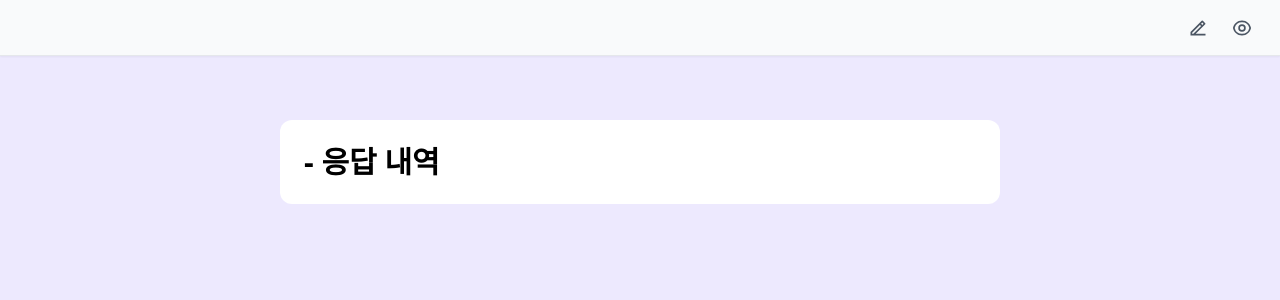
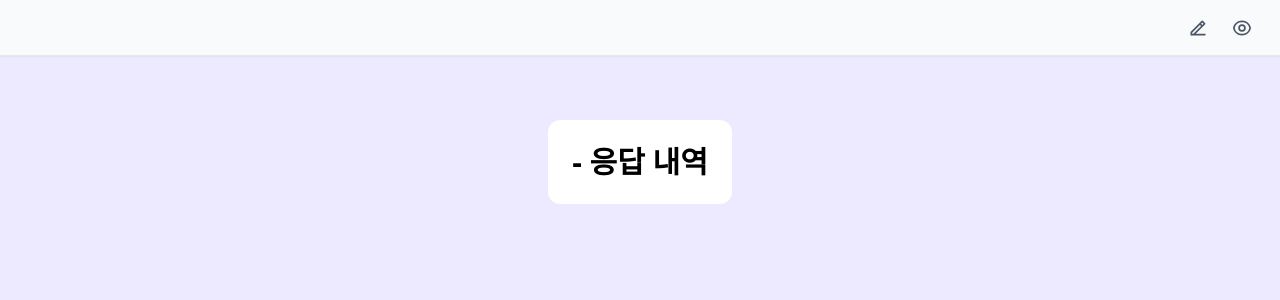
Before and after one commit to bh2980/googleFormClone, a React (Vite) app: page /result in a window 1280 px wide. Shown: the top 300 px of the page. Built offline with nearby package versions, Linux system fonts and the light colour scheme.

Commit message:
design: maxwidth로 변경 및 그림자 추가

```diff
--- a/src/component/common/Block.tsx
+++ b/src/component/common/Block.tsx
@@ -1,3 +1,5 @@
+import classMerge from "../../utils/classMerge";
+
 interface BlockProps extends React.ComponentPropsWithRef<"div"> {
   isTitleBlock?: boolean;
   isEditing?: boolean;
@@ -6,7 +8,13 @@ interface BlockProps extends React.ComponentPropsWithRef<"div"> {
 
 const Block = ({ isTitleBlock = false, isEditing, innerRef, className, children, ...props }: BlockProps) => {
   return (
-    <section ref={innerRef} className="min-w-[720px] bg-white rounded-xl flex flex-col justify-between overflow-hidden">
+    <section
+      ref={innerRef}
+      className={classMerge([
+        "max-w-[800px] bg-white rounded-xl flex flex-col justify-between overflow-hidden",
+        isEditing && "shadow-lg",
+      ])}
+    >
       {isTitleBlock && <div className="w-full h-[8px] bg-violet-800"></div>}
       <div className="flex group">
         {isEditing && <div className="w-[8px] max-h-full bg-blue-500" />}
```
